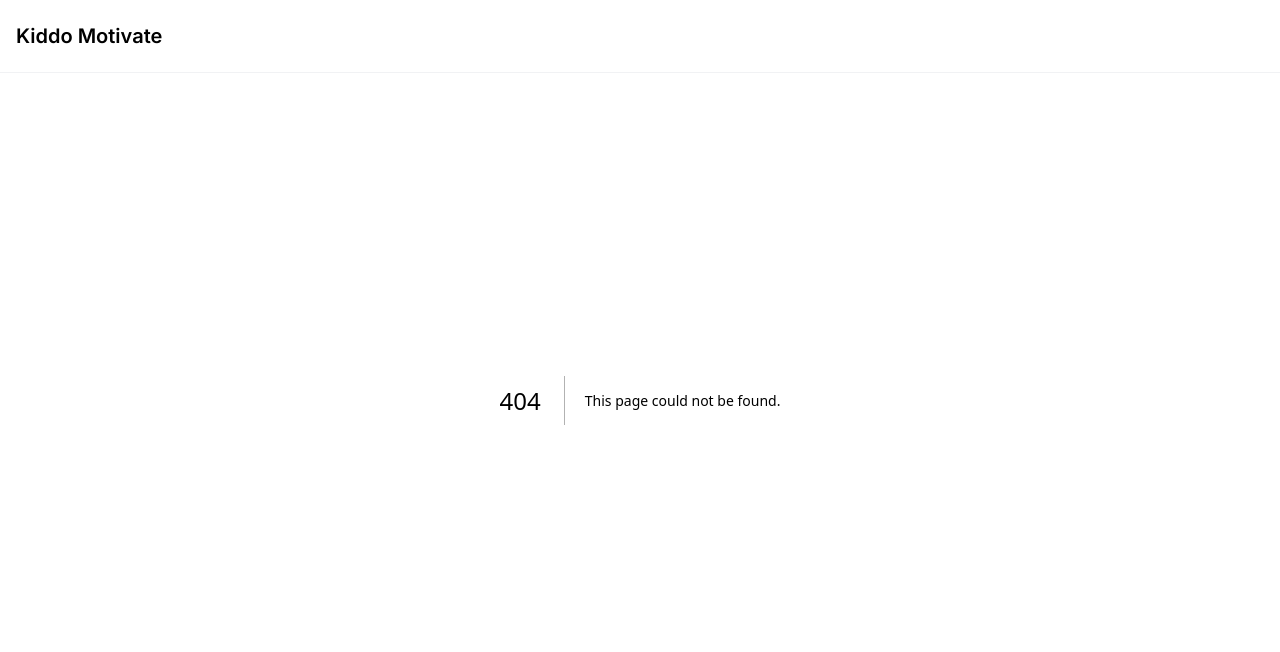
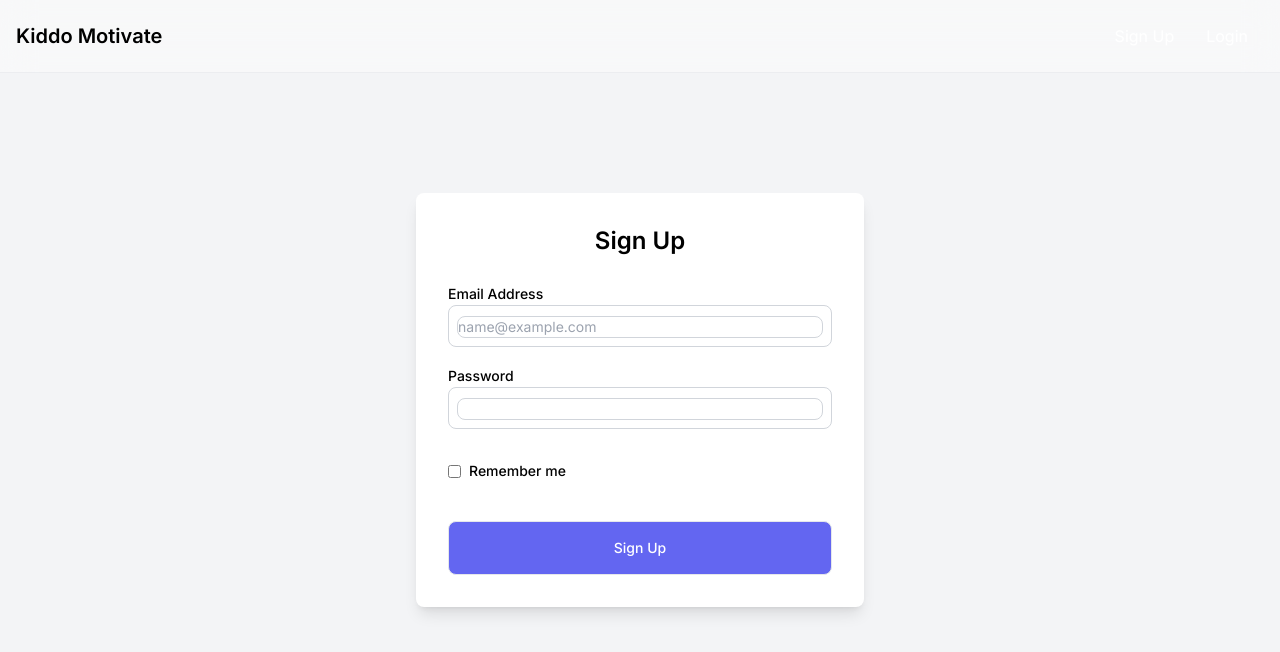
Before and after one commit to Deebee-e/KiddoMotivate, a Next.js app: page /register in a window 1280 px wide. Before the commit this address had no page. Shown: the top 652 px of the page. Built offline with nearby package versions, Linux system fonts and the light colour scheme.

Commit message:
initial design of the registration page

```diff
--- a/package.json
+++ b/package.json
@@ -9,6 +9,7 @@
     "lint": "next lint"
   },
   "dependencies": {
+    "flowbite-react": "^0.10.1",
     "next": "14.2.6",
     "react": "^18",
     "react-dom": "^18"
--- /dev/null
+++ b/src/app/register/page.tsx
@@ -0,0 +1,41 @@
+"use client";
+
+import { Button, Checkbox, Label, TextInput } from "flowbite-react";
+
+export default function Register() {
+  return (
+    <main className="flex min-h-screen items-center justify-center bg-gray-100 p-6">
+      <div className="bg-white p-8 rounded-lg shadow-lg w-full max-w-md">
+        <h2 className="text-2xl font-semibold text-center mb-6">Sign Up</h2>
+        <form className="flex flex-col gap-4">
+          <div>
+            <Label htmlFor="email1" value="Email Address" className="mb-1 text-sm font-medium" />
+            <TextInput
+              id="email1"
+              type="email"
+              placeholder="name@example.com"
+              required
+              className="w-full p-2 rounded-lg border border-gray-300 focus:ring focus:ring-indigo-300"
+            />
+          </div>
+          <div>
+            <Label htmlFor="password1" value="Password" className="mb-1 text-sm font-medium" />
+            <TextInput
+              id="password1"
+              type="password"
+              required
+              className="w-full p-2 rounded-lg border border-gray-300 focus:ring focus:ring-indigo-300"
+            />
+          </div>
+          <div className="flex items-center gap-2 mt-4">
+            <Checkbox id="remember" />
+            <Label htmlFor="remember" className="text-sm font-medium">Remember me</Label>
+          </div>
+          <Button type="submit" className="w-full py-2 bg-indigo-500 text-white rounded-lg hover:bg-indigo-600 transition-colors duration-300 mt-6">
+            Sign Up
+          </Button>
+        </form>
+      </div>
+    </main>
+  );
+}
```
Also changed, not shown: 1 other file (tests, documents, lock files or other folders).
